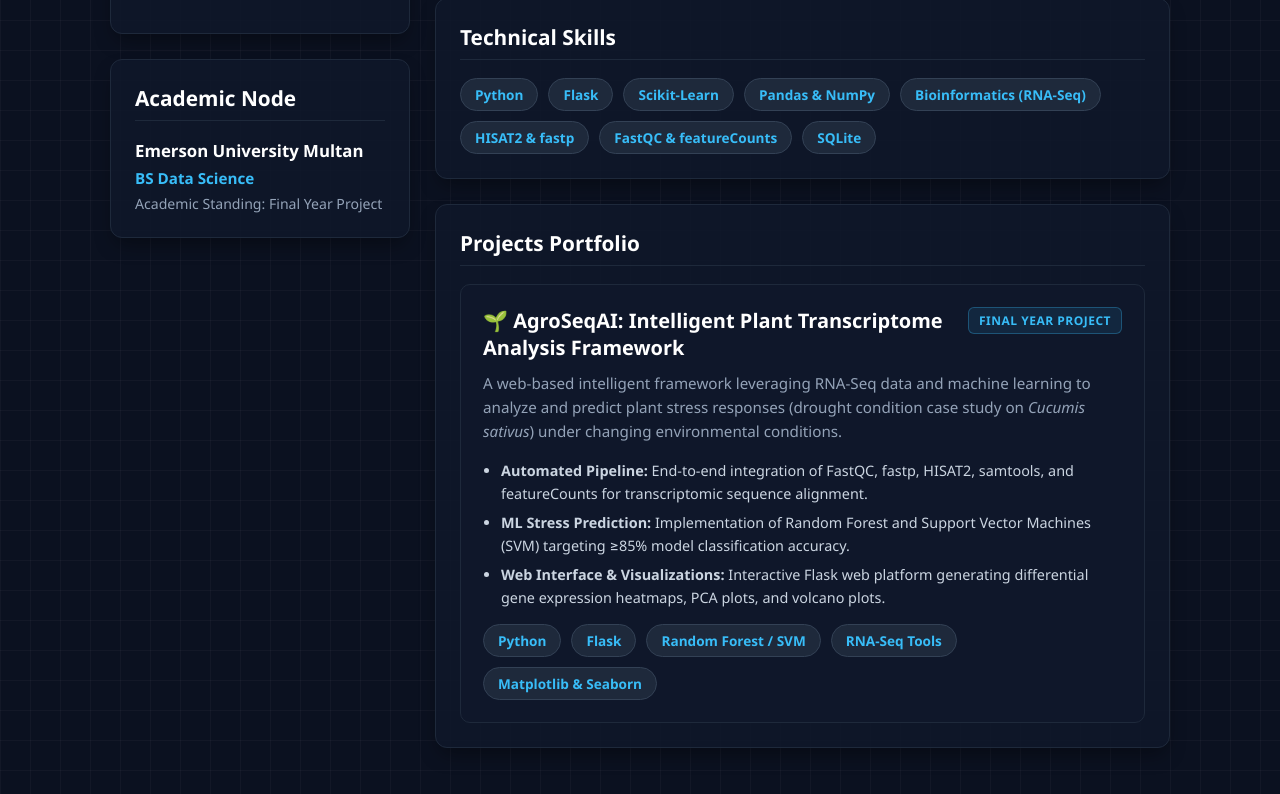
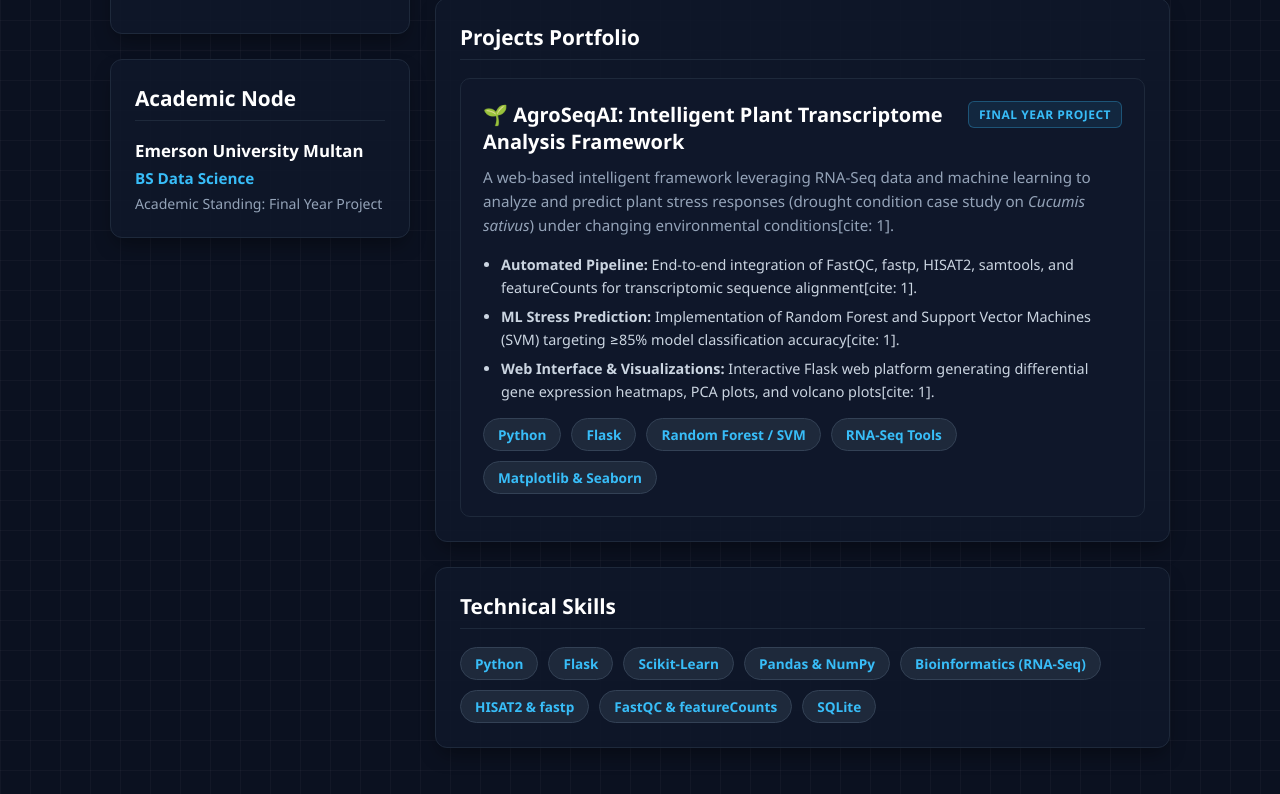
Before and after one commit to ayesha29-ch/ayesha29-ch.github.io, a plain HTML site: page index.html in a window 1280 px wide. Shown: the part 520-1314 px from the top of the page. Drawn offline with Linux system fonts and the light colour scheme.

Commit message:
Update index.html

```diff
--- a/index.html
+++ b/index.html
@@ -206,8 +206,8 @@
     <!-- Navigation -->
     <nav>
         <a href="#about">About</a>
+        <a href="#projects" class="active">Projects Portfolio</a>
         <a href="#skills">Technical Skills</a>
-        <a href="#projects" class="active">Projects Portfolio</a>
         <a href="#contact">Contact</a>
     </nav>
 
@@ -241,7 +241,7 @@
 
         <!-- Right Main Content -->
         <main>
-            <!-- About Section -->
+            <!-- 1. About Section -->
             <div id="about" class="card-node">
                 <h3>About Me</h3>
                 <p style="line-height: 1.7; font-size: 1rem; color: #cbd5e1;">
@@ -249,7 +249,35 @@
                 </p>
             </div>
 
-            <!-- Technical Skills Section -->
+            <!-- 2. Projects Section -->
+            <div id="projects" class="card-node">
+                <h3>Projects Portfolio</h3>
+
+                <!-- Final Year Project (AgroSeqAI) -->
+                <div class="project-card">
+                    <div class="project-header">
+                        <h4>🌱 AgroSeqAI: Intelligent Plant Transcriptome Analysis Framework</h4>
+                        <span class="badge-fyp">FINAL YEAR PROJECT</span>
+                    </div>
+                    <p>
+                        A web-based intelligent framework leveraging RNA-Seq data and machine learning to analyze and predict plant stress responses (drought condition case study on <i>Cucumis sativus</i>) under changing environmental conditions[cite: 1].
+                    </p>
+                    <ul class="project-highlights">
+                        <li><strong>Automated Pipeline:</strong> End-to-end integration of FastQC, fastp, HISAT2, samtools, and featureCounts for transcriptomic sequence alignment[cite: 1].</li>
+                        <li><strong>ML Stress Prediction:</strong> Implementation of Random Forest and Support Vector Machines (SVM) targeting ≥85% model classification accuracy[cite: 1].</li>
+                        <li><strong>Web Interface & Visualizations:</strong> Interactive Flask web platform generating differential gene expression heatmaps, PCA plots, and volcano plots[cite: 1].</li>
+                    </ul>
+                    <div class="skills-grid" style="margin-top: 15px;">
+                        <span class="pill">Python</span>
+                        <span class="pill">Flask</span>
+                        <span class="pill">Random Forest / SVM</span>
+                        <span class="pill">RNA-Seq Tools</span>
+                        <span class="pill">Matplotlib & Seaborn</span>
+                    </div>
+                </div>
+            </div>
+
+            <!-- 3. Technical Skills Section (Moved to Last) -->
             <div id="skills" class="card-node">
                 <h3>Technical Skills</h3>
                 <div class="skills-grid">
@@ -263,35 +291,6 @@
                     <span class="pill">SQLite</span>
                 </div>
             </div>
-
-            <!-- Projects Section -->
-            <div id="projects" class="card-node">
-                <h3>Projects Portfolio</h3>
-
-                <!-- Final Year Project (AgroSeqAI) -->
-                <div class="project-card">
-                    <div class="project-header">
-                        <h4>🌱 AgroSeqAI: Intelligent Plant Transcriptome Analysis Framework</h4>
-                        <span class="badge-fyp">FINAL YEAR PROJECT</span>
-                    </div>
-                    <p>
-                        A web-based intelligent framework leveraging RNA-Seq data and machine learning to analyze and predict plant stress responses (drought condition case study on <i>Cucumis sativus</i>) under changing environmental conditions.
-                    </p>
-                    <ul class="project-highlights">
-                        <li><strong>Automated Pipeline:</strong> End-to-end integration of FastQC, fastp, HISAT2, samtools, and featureCounts for transcriptomic sequence alignment.</li>
-                        <li><strong>ML Stress Prediction:</strong> Implementation of Random Forest and Support Vector Machines (SVM) targeting ≥85% model classification accuracy.</li>
-                        <li><strong>Web Interface & Visualizations:</strong> Interactive Flask web platform generating differential gene expression heatmaps, PCA plots, and volcano plots.</li>
-                    </ul>
-                    <div class="skills-grid" style="margin-top: 15px;">
-                        <span class="pill">Python</span>
-                        <span class="pill">Flask</span>
-                        <span class="pill">Random Forest / SVM</span>
-                        <span class="pill">RNA-Seq Tools</span>
-                        <span class="pill">Matplotlib & Seaborn</span>
-                    </div>
-                </div>
-
-            </div>
         </main>
 
     </div>
```
